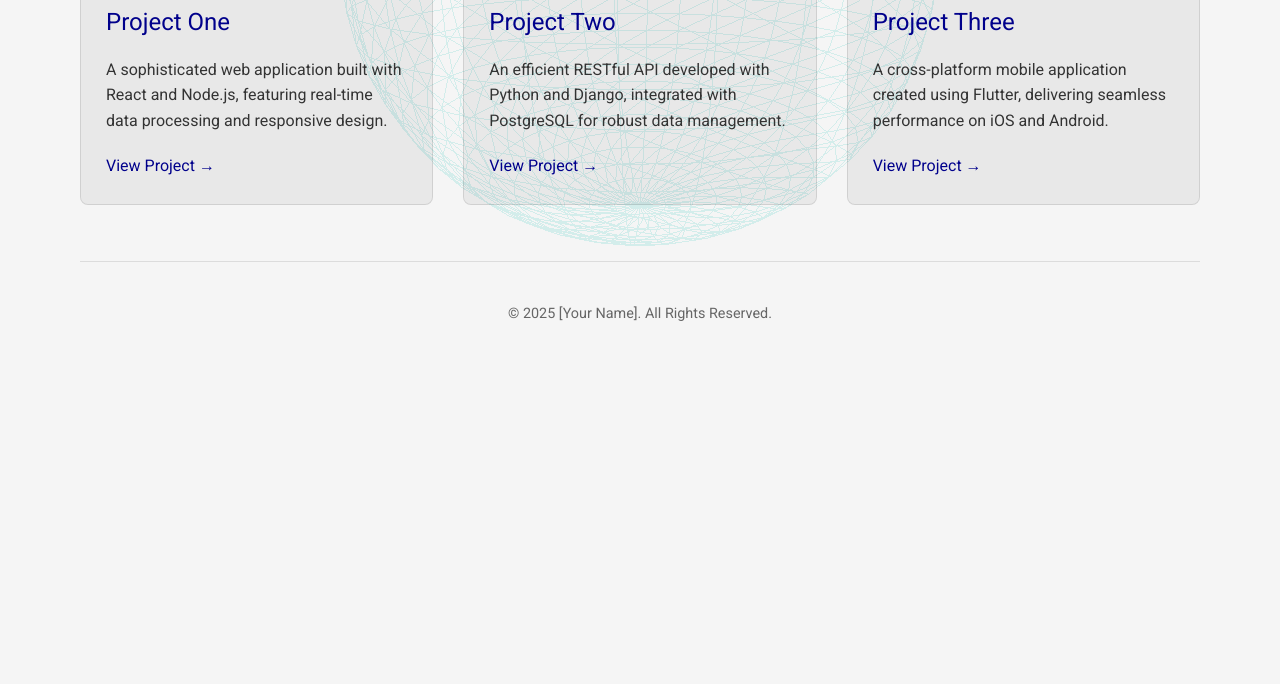
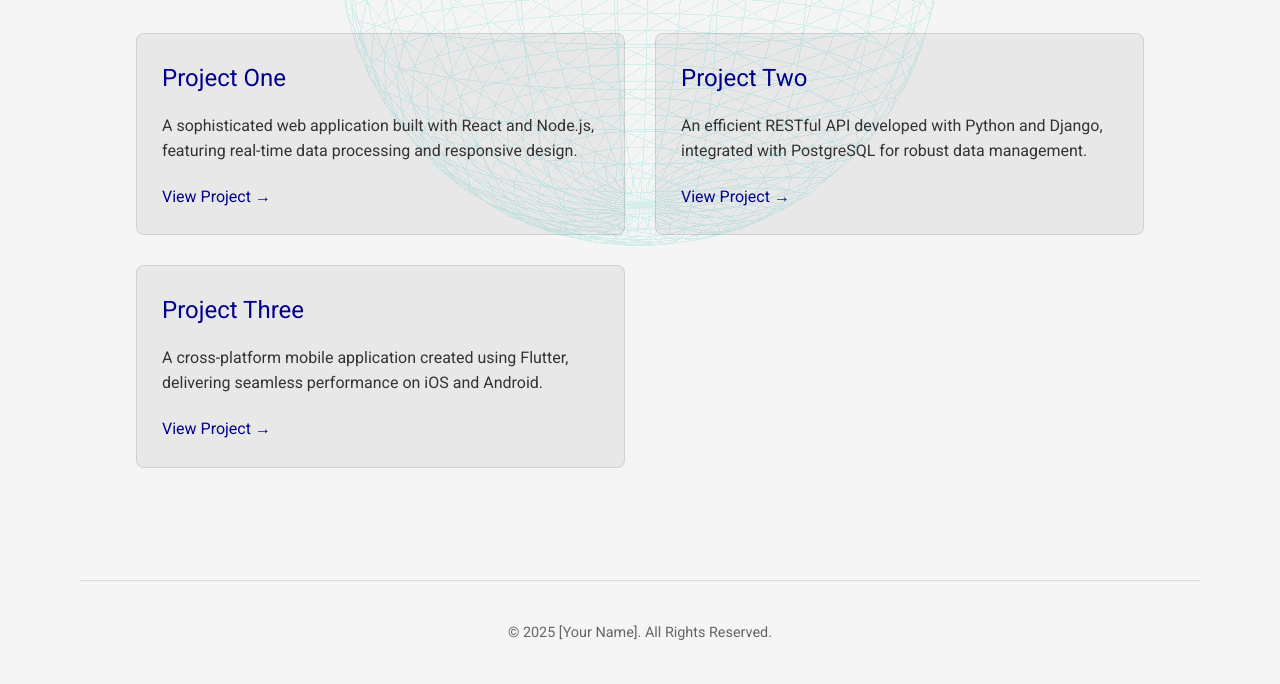
Before and after one commit to ArtaraX/globe-portfolio, a plain HTML site: page index.html in a window 1280 px wide. Shown: the part 455-1139 px from the top of the page. Before the commit the page ends 820 px from the top, so only its background shows below. Drawn offline with nearby package versions, Linux system fonts and the light colour scheme; animation ran at ten frames a second.

Commit message:
changed padding again but sideways

```diff
--- a/styles.css
+++ b/styles.css
@@ -158,7 +158,7 @@ h1 {
 }
 
 .projects-section {
-    padding: 5% 0;
+    padding: 10% 5%;
 }
 
 h2 {
```
